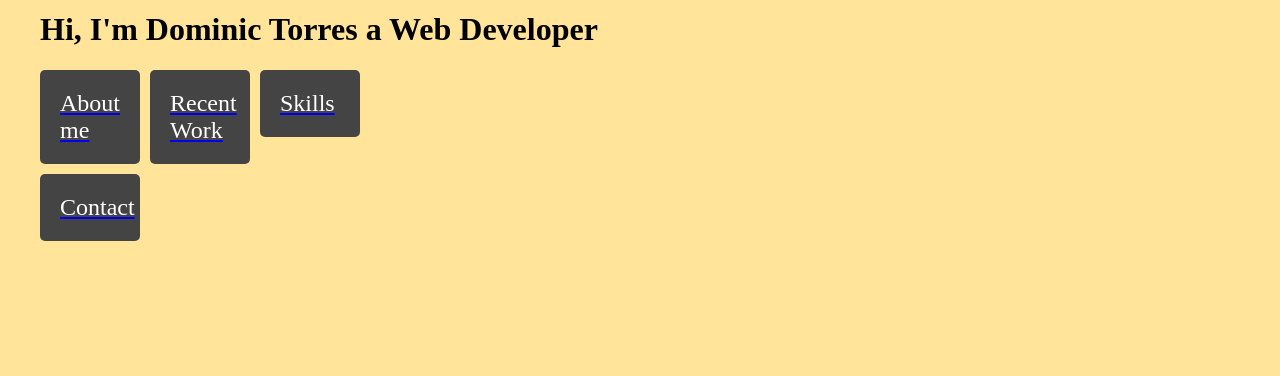
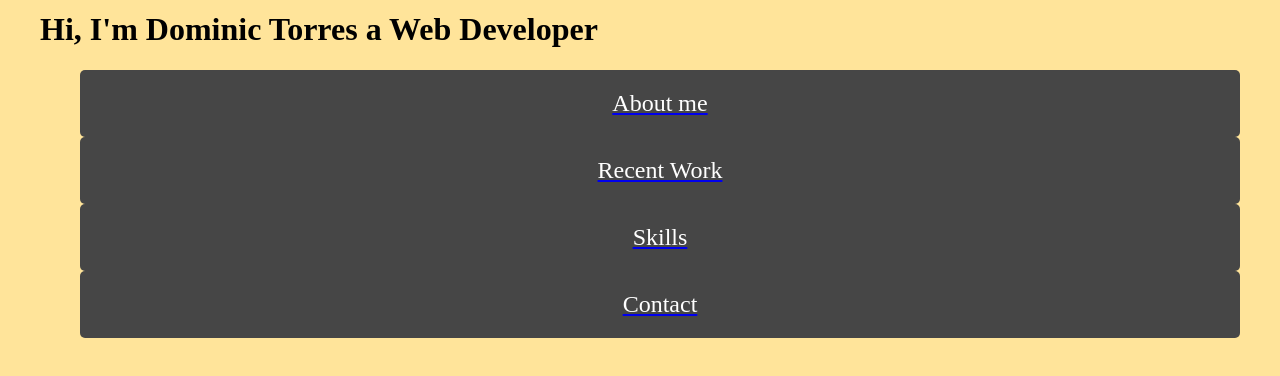
Before and after one commit to DominicTorres/Dominic-portfolio, a plain HTML site: page mainpage.html in a window 1280 px wide. Shown: the part 254-630 px from the top of the page. Drawn offline with Linux system fonts and the light colour scheme.

Commit message:
work in progress

```diff
--- a/aboutme.html
+++ b/aboutme.html
@@ -0,0 +1,30 @@
+<!DOCTYPE html>
+<html>
+<head>
+    <meta charset="UTF-8" />
+    <meta name="viewport" content="width=device-width, initial-scale=1.0" />
+    <meta http-equiv="X-UA-compatible" content="ie=edge" />
+    <link href="aboutme.html" rel="stylesheet" />
+    <link href="contact.html" rel="stylesheet" />
+    <link href="skills.html" rel="stylesheet" />
+    <link href="recentwork.html" rel="stylesheet" />
+    <link href="mainlayout.css" rel="stylesheet" />
+    <title>Dominic's Portfolio</title>
+    <link rel="icon" type="image" href="logo_DTtransparent.png" />
+</head>
+<body>
+    <header>
+        <a href="mainpage.html"><img src="logo_DTtransparent.png" alt="logo"
+        width="200px" height="200px" /></a>
+    </header>
+
+    <h1>About me</h1>
+    <p>
+
+
+
+
+    </p>
+
+
+</body>
--- a/mainlayout.css
+++ b/mainlayout.css
@@ -4,22 +4,36 @@ Author: Dominic Torres
 Date: 11/6/19
 */
 
-
-/*body styles*/
+/*html styles and body styles*/
 body{
     margin: 40px;
     background-color: rgb(255, 228, 154);
 }
-div.boxes{
+
+/*header styles*/
+
+
+
+/*div class boxes styles*/
+nav div.boxes{
     display: grid;
     grid-template-columns: 100px 100px 100px;
     grid-gap: 10px;
     background-color: rgb(255, 228, 154);
-    color: #444;
+    color: rgb(70, 70, 70);
+    text-align: center;
+    display: block;
 }
 
+nav div.boxes{
+    clear: both;
+    content: "";
+    display: absolute;
+}
+
+/*div a styles*/
 div.aboutme{
-    background-color: #444;
+    background-color: rgb(70, 70, 70);
     color: white;
     border-radius: 5px;
     padding: 20px;
@@ -27,7 +41,7 @@ div.aboutme{
 }
 
 div.recentwork{
-    background-color: #444;
+    background-color: rgb(70, 70, 70);
     color: white;
     border-radius: 5px;
     padding: 20px;
@@ -35,7 +49,7 @@ div.recentwork{
 }
 
 div.skills{
-    background-color: #444;
+    background-color: rgb(70, 70, 70);
     color: white;
     border-radius: 5px;
     padding: 20px;
@@ -43,9 +57,10 @@ div.skills{
 }
 
 div.contact{
-    background-color: #444;
+    background-color: rgb(70, 70, 70);
     color: white;
     border-radius: 5px;
     padding: 20px;
     font-size: 150%;
 }
+/*Box shadows*/
--- a/mainpage.html
+++ b/mainpage.html
@@ -14,33 +14,28 @@
 </head>
 <body>
     <header>
-
         <a href="mainpage.html"><img src="logo_DTtransparent.png" alt="logo"
         width="200px" height="200px" /></a>
         <h1>Hi, I'm Dominic Torres a Web Developer</h1>
-            <div class="boxes">
+    </header>
+    <nav>
+        <div class="boxes">
+            <ul>
                 <a href="aboutme.html"><div class="aboutme">About me</div></a>
                 <a href="recentwork.html"><div class="recentwork">Recent Work</div></a>
                 <a href="skills.html"><div class="skills">Skills</div></a>
                 <a href="contact.html"><div class="contact">Contact</div></a>
-            </div>
-        </nav>
-    </header>
+            </ul>
+        </div>
+    </nav>
 
+    <article>
 
+    </article>
 
+    <footer>
 
-
-
-
-
-
-
-
-
-
-
-
+    </footer>
 
 </body>
 </html>
```
